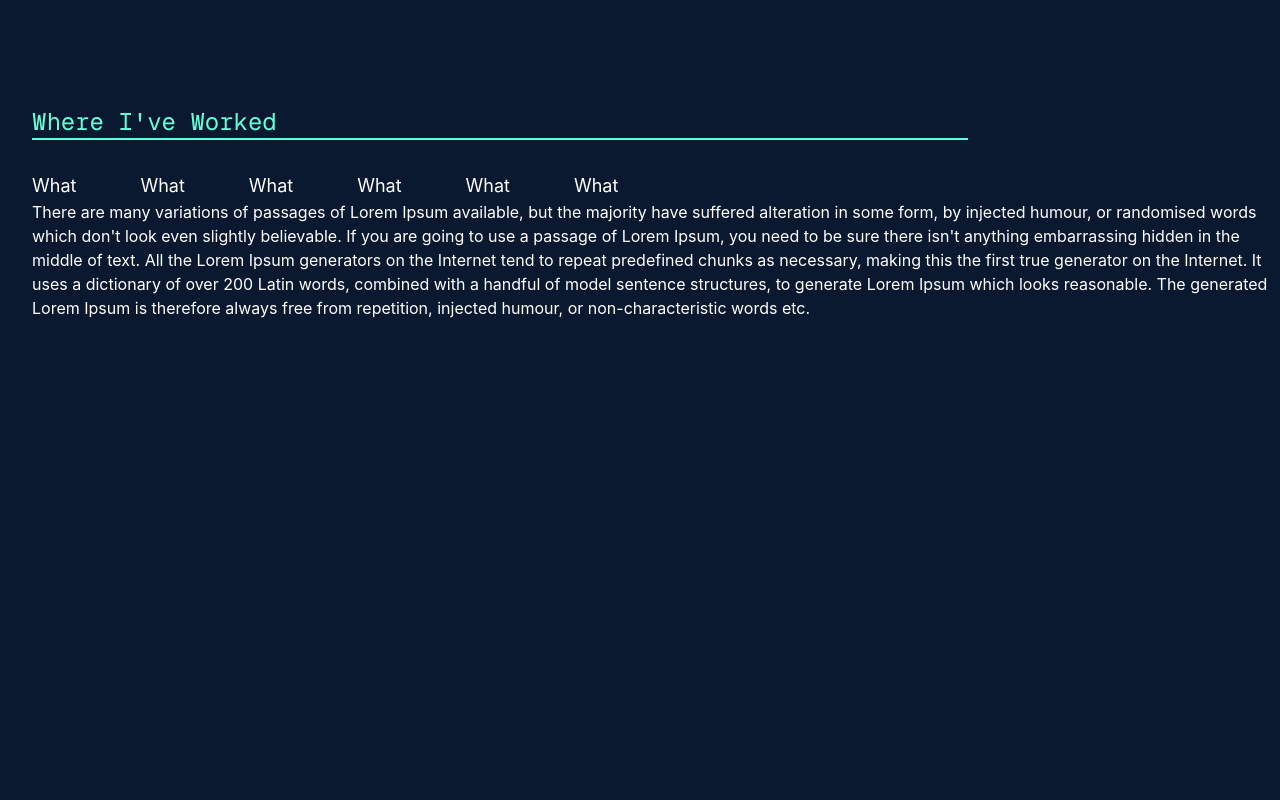
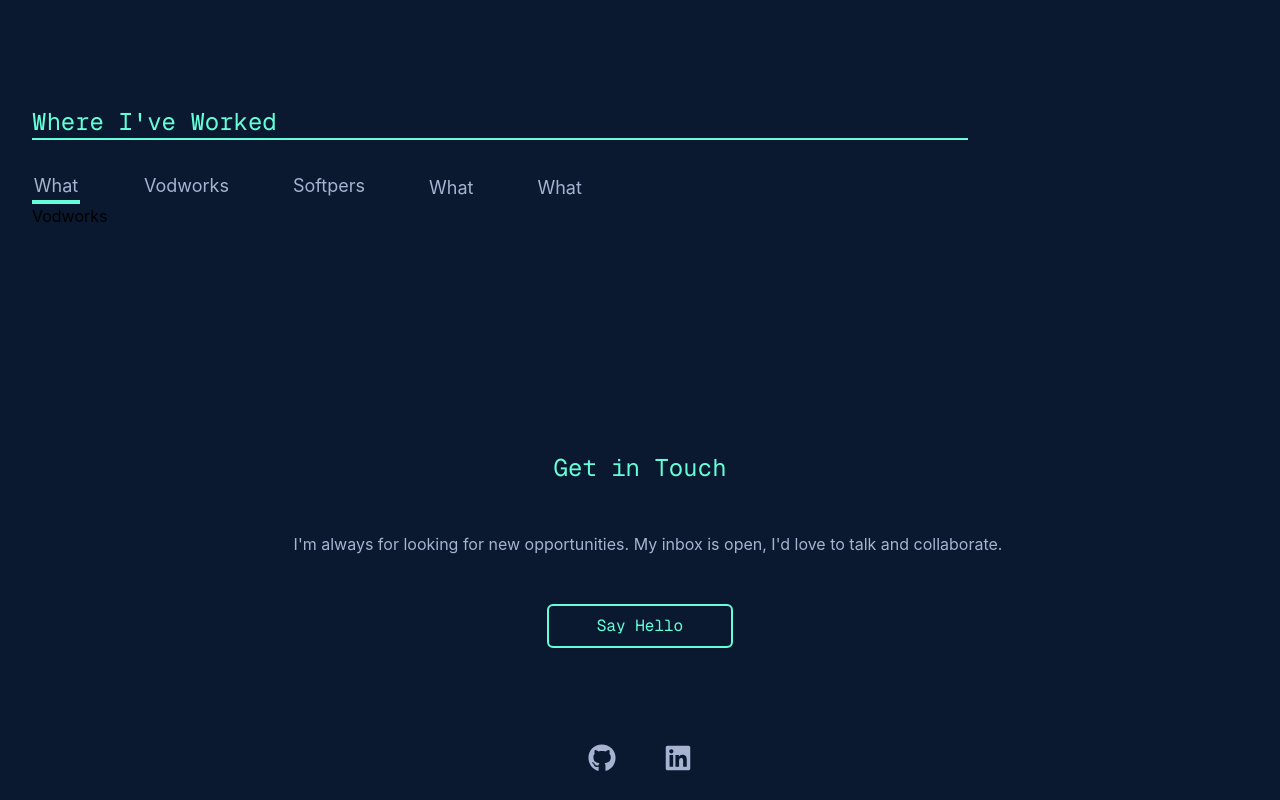
Before and after one commit to Lyfissad/Portfolio, a React (Create React App) app: page / in a window 1280 px wide. Shown: the part 1388-2188 px from the top of the page. Before the commit the page ends 1708 px from the top, so only its background shows below. Built offline with nearby package versions, Linux system fonts and the light colour scheme; a web font is replaced by a local one.

Commit message:
Added footer and working on experience section some issues with react Router

```diff
--- a/src/App.jsx
+++ b/src/App.jsx
@@ -1,10 +1,14 @@
 import { React, useState, useEffect, useRef } from "react"
+import {Routes, Route} from "react-router-dom"
 import Header from "./component/Header";
 import Intro from "./component/Intro";
 import './App.css';
 import SideNav from "./component/SideNav"
 import About from "./component/About"
 import Experience from "./component/Experience"
+import ExpiTile from "./component/ExpiTile"
+import ErrorMess from "./component/Error"
+import Footer from "./component/Footer"
 import { RiMenu4Line } from "react-icons/ri";
 import { IoMdClose } from "react-icons/io";
 
@@ -73,7 +77,15 @@ export default function App() {
       <div ref={ref} style={{ minHeight: '300px'}}>
         {isVisible && <About blur = {SideActive}/>}
       </div>
-      {isVisible && <Experience blur = {SideActive} />}
+      <Routes>
+        <Route path="/" errorElement={<ErrorMess />} element={isVisible && <Experience blur = {SideActive} />}>
+            <Route index element={<ExpiTile company = "Vodworks" />}/>
+            <Route path="localhost:3000//softpers" element={<ExpiTile company = "Softpers" /> } errorElement={<ErrorMess />}/>
+        </Route>
+      </Routes>
+      <div ref={ref} style={{ minHeight: '300px'}}>
+      {isVisible && <Footer blur = {SideActive}/>}
+      </div>
     </div>
   );
 }
--- a/src/component/About.jsx
+++ b/src/component/About.jsx
@@ -32,7 +32,7 @@ export default function About(props){
             <ul  className="columns-2 mt-5 font-geist text-sm">
                 <li className="mb-4 flex gap-2"><VscDebugBreakpointData  className="fill-green"/> JavaScript(ES6+)</li>
                 <li className="mb-4 flex gap-2"><VscDebugBreakpointData className="fill-green"/> React</li>
-                <li className="mb-4 flex gap-2"><VscDebugBreakpointData className="fill-green"/> Tailwind/BootStrap</li>
+                <li className="mb-4 flex gap-2"><VscDebugBreakpointData className="fill-green"/> Tailwind CSS</li>
                 <li className="mb-4 flex gap-2"><VscDebugBreakpointData className="fill-green"/> Node.js</li>
                 <li className="mb-4 flex gap-2"><VscDebugBreakpointData className="fill-green"/> MongoDB, FireBase</li>
                 <li className="mb-4 flex gap-2"><VscDebugBreakpointData className="fill-green"/> Python</li>
--- /dev/null
+++ b/src/component/Error.jsx
@@ -0,0 +1,18 @@
+import React from "react";
+
+
+
+
+export default function ErrorMess(){
+    return(
+        <div>
+            <h1 className="text-2xl
+        text-green font-geist mt-6 mb-8 animate-fadeInM">You encountered an error.</h1>
+            <button className="transition ease-in-out delay-150 text-green
+                     border-green border-solid justify-center
+                      border-2 ps-2 pr-12 pl-12
+                       rounded-md relative
+                        font-geist hover:animate-wiggle">Home</button>
+        </div>
+    )
+}
--- a/src/component/Experience.jsx
+++ b/src/component/Experience.jsx
@@ -1,4 +1,5 @@
 import React from "react"
+import { Outlet, Link } from "react-router-dom"
 
 
 
@@ -8,30 +9,14 @@ export default function Experience(props){
         <h2 className="text-2xl
         text-green font-geist mt-6 mb-8 animate-fadeInM">Where I've Worked<hr className="w-3/4 border-green
         border-y"/></h2>
-        <ul className="flex text-white text-lg gap-16 overflow-x-scroll">
-            <li>What</li>
-            <li>What</li>
-            <li>What</li>
-            <li>What</li>
-            <li>What</li>
-            <li>What</li>
-        </ul>
-        <h4 className="text-white justify-center">
-        There are many variations of passages of Lorem Ipsum
-        available, but the majority have suffered alteration in
-         some form, by injected humour, or randomised words which
-          don't look even slightly believable. If you are going to
-           use a passage of Lorem Ipsum, you need to be sure there
-            isn't anything embarrassing hidden in the middle of text.
-             All the Lorem Ipsum generators on the Internet tend to
-              repeat predefined chunks as necessary, making this the
-              first true generator on the Internet. It uses a dictionary
-               of over 200 Latin words, combined with a handful of
-                model sentence structures, to generate Lorem Ipsum
-                which looks reasonable. The generated Lorem Ipsum is
-                therefore always free from repetition, injected humour,
-                 or non-characteristic words etc.
-        </h4>
+        <div className="flex text-slightFade text-lg gap-16 overflow-x-scroll">
+            <button className="bg-navy hover:bg-lightNavy w-12 border-b-4 border-green">What</button>
+            <Link to={"/vodworks"} className="bg-navy hover:bg-lightNavy">Vodworks</Link>
+            <Link to={"/softpers"} className="bg-navy hover:bg-lightNavy">Softpers</Link>
+            <button className="bg-navy hover:bg-lightNavy">What</button>
+            <button className="bg-navy hover:bg-lightNavy">What</button>
+        </div>
+        <Outlet />
         </div>
 
     )
--- /dev/null
+++ b/src/component/ExpiTile.jsx
@@ -0,0 +1,10 @@
+import React from "react";
+
+
+
+
+export default function ExpiTile(props){
+    return(
+        <h1>{props.company}</h1>
+    )
+}
--- /dev/null
+++ b/src/component/Footer.jsx
@@ -0,0 +1,26 @@
+import React from "react";
+import { FaGithub } from "react-icons/fa";
+import { FaLinkedin } from "react-icons/fa";
+
+
+
+export default function Footer(){
+    return(
+        <div className="flex flex-col items-center">
+            <h1 className="text-2xl text-center mt-60
+        text-green font-geist animate-fadeInM">Get in Touch</h1>
+            <h3 className="text-slightFade text-center justify-center m-12
+             mr-8 text-md animate-fadeInL">I'm always for looking for
+              new opportunities. My inbox is open, I'd love to
+               talk and collaborate.</h3>
+            <a className="no-underline" href="mailto:muazzin2009@gmail.com"><button className="transition ease-in-out delay-150 text-green
+                     border-green border-solid
+                      border-2 p-2 pr-12 pl-12
+                       rounded-md font-geist hover:animate-wiggle">Say Hello</button></a>
+            <div className="flex space-x-12 mt-24 mb-7">
+                <a href="https://github.com/Lyfissad" className="no-underline"><FaGithub className="fill-slightFade hover:animate-wiggle size-7"/></a>
+                <a href="https://www.linkedin.com/in/sheikh-muazzin-azeem/" className="no-underline"><FaLinkedin className="fill-slightFade hover:animate-wiggle size-7"/></a>
+            </div>
+        </div>
+    )
+}
--- a/src/index.jsx
+++ b/src/index.jsx
@@ -6,6 +6,8 @@ import {
   createBrowserRouter,
   RouterProvider,
 } from "react-router-dom";
+import Experience from './component/Experience';
+import ExpiTile from './component/ExpiTile';
 
 
 
```
